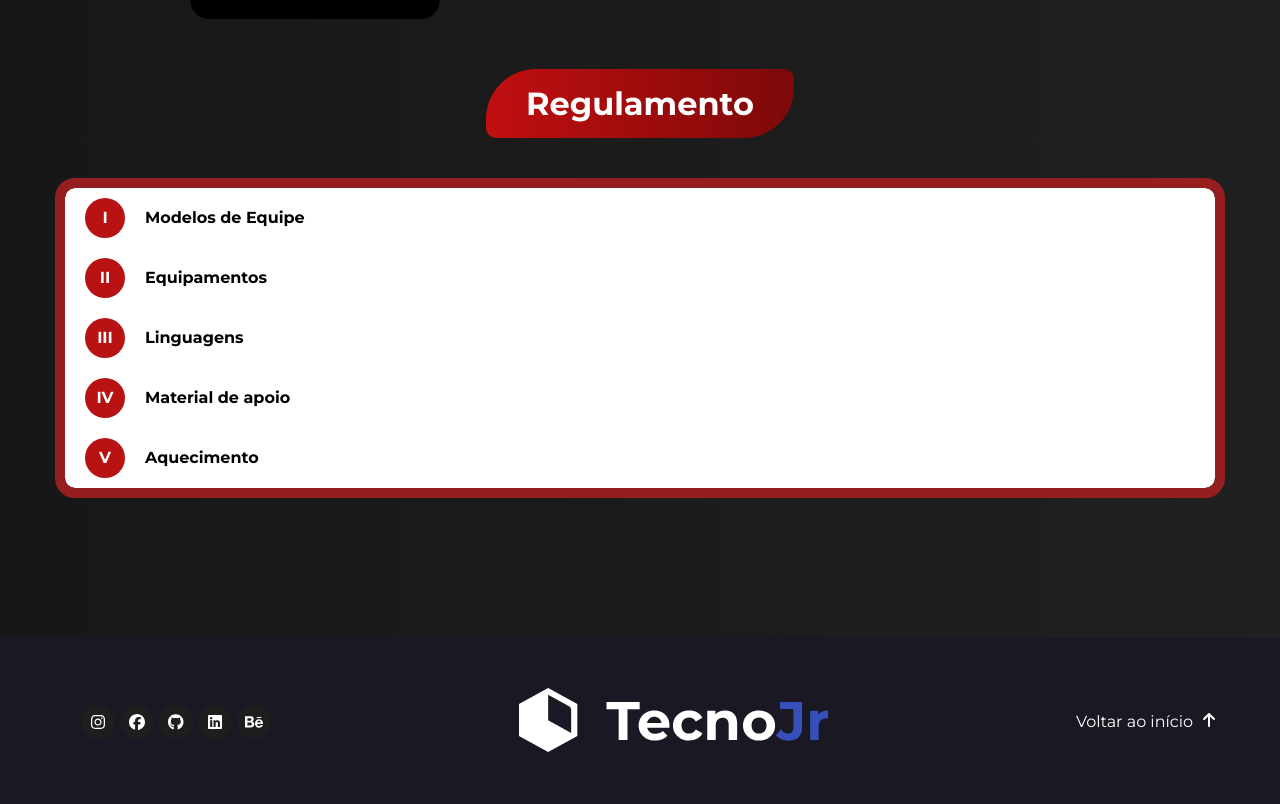
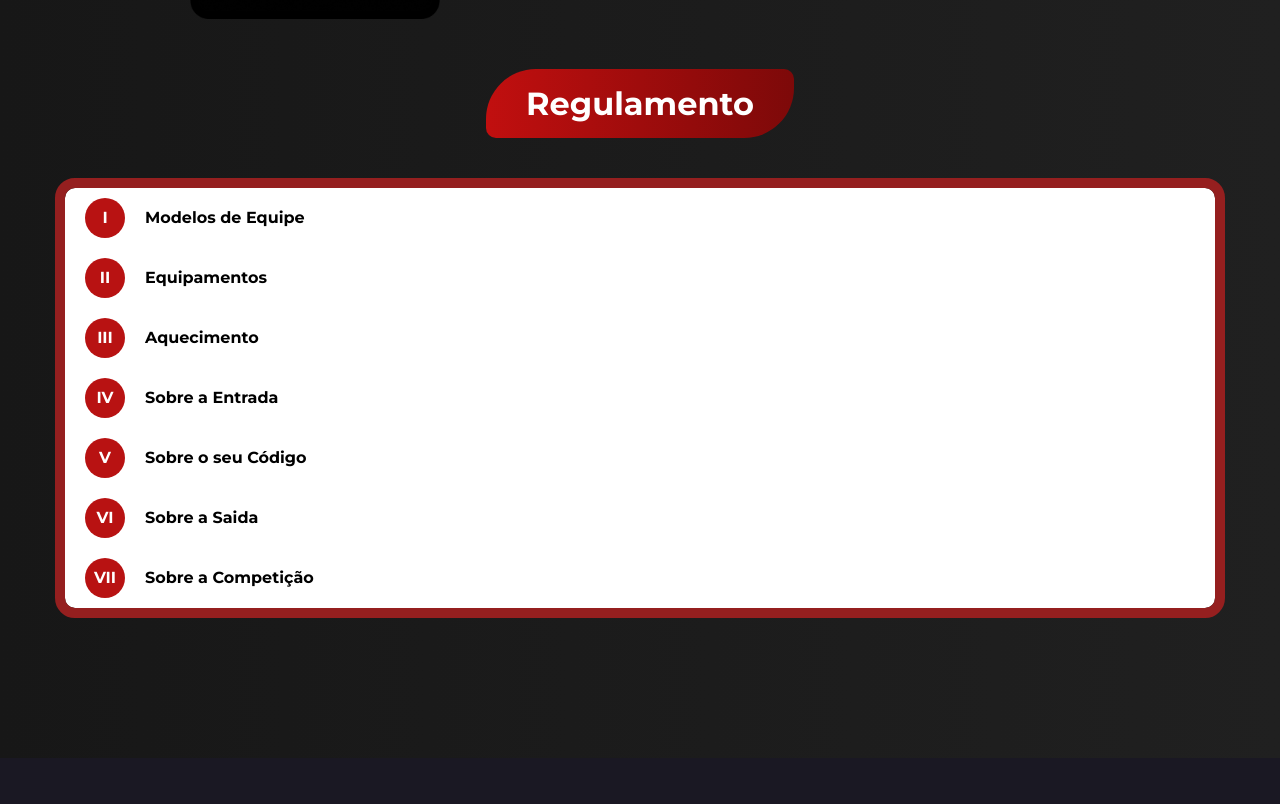
Before and after one commit to igorroc/cpu, a React (Vite) app: page / in a window 1280 px wide. Shown: the part 370-1174 px from the top of the page. Built offline with nearby package versions, Linux system fonts and the light colour scheme.

Commit message:
[add]: Regulamento

```diff
--- a/src/pages/Home.tsx
+++ b/src/pages/Home.tsx
@@ -79,6 +79,14 @@ const Section = styled("div", {
 					overflow: "hidden",
 					transition: "all 300ms ease",
 					background: "#f7f7f7",
+
+					"& ol": {
+						paddingLeft: "1em",
+					},
+
+					"& > ol > li > ol > li": {
+						listStyleType: "lower-alpha",
+					},
 				},
 
 				"&:hover .rowContent": {
@@ -133,10 +141,19 @@ function Home() {
 								<h4>Modelos de Equipe</h4>
 							</div>
 							<div className="rowContent">
-								As equipes deverão estar cadastradas pelo Form,
-								sem a necessidade de pagamento para o CPU
-								COMPETITIVO Equipes participantes devem ser
-								constituídas obrigatoriamente por 4 integrantes
+								<p>
+									As equipes deverão estar cadastradas pelo
+									Form, sem a necessidade de pagamento para o
+									CPU
+								</p>
+								<p>
+									Equipes competitivas devem ser constituídas
+									obrigatoriamente por 4 integrantes
+								</p>
+								<p>
+									Equipes café com leite devem ser
+									constituídas por até 3 integrantes
+								</p>
 							</div>
 						</div>
 						<div className="row">
@@ -145,46 +162,138 @@ function Home() {
 								<h4>Equipamentos</h4>
 							</div>
 							<div className="rowContent">
-								As equipes deverão estar cadastradas pelo Form,
-								sem a necessidade de pagamento para o CPU
-								COMPETITIVO Equipes participantes devem ser
-								constituídas obrigatoriamente por 4 integrantes
+								Vai ser disponibilizado uma máquina para cada
+								equipe
 							</div>
 						</div>
 						<div className="row">
 							<div className="title">
 								<span className="number">III</span>
-								<h4>Linguagens</h4>
+								<h4>Aquecimento</h4>
 							</div>
 							<div className="rowContent">
-								As equipes deverão estar cadastradas pelo Form,
-								sem a necessidade de pagamento para o CPU
-								COMPETITIVO Equipes participantes devem ser
-								constituídas obrigatoriamente por 4 integrantes
+								Acontecerá das 12:00 às 14:00
 							</div>
 						</div>
 						<div className="row">
 							<div className="title">
 								<span className="number">IV</span>
-								<h4>Material de apoio</h4>
+								<h4>Sobre a Entrada</h4>
 							</div>
 							<div className="rowContent">
-								As equipes deverão estar cadastradas pelo Form,
-								sem a necessidade de pagamento para o CPU
-								COMPETITIVO Equipes participantes devem ser
-								constituídas obrigatoriamente por 4 integrantes
+								<ol>
+									<li>
+										A entrada de seu programa deve ser lida
+										da entrada padrão.
+									</li>
+									<li>
+										A entrada é composta por vários casos de
+										teste, cada um descrito em um número de
+										linhas que depende do problema.
+									</li>
+									<li>
+										Quando uma linha da entrada contém
+										vários valores, estes são separados por
+										um único espaço em branco; a entrada não
+										contém nenhum outro espaço em branco.
+									</li>
+									<li>
+										Cada linha, incluindo a última, contém o
+										caractere final-de-linha.
+									</li>
+									<li>
+										O final da entrada coincide com o final
+										do arquivo.
+									</li>
+								</ol>
 							</div>
 						</div>
 						<div className="row">
 							<div className="title">
 								<span className="number">V</span>
-								<h4>Aquecimento</h4>
+								<h4>Sobre o seu Código</h4>
 							</div>
 							<div className="rowContent">
-								As equipes deverão estar cadastradas pelo Form,
-								sem a necessidade de pagamento para o CPU
-								COMPETITIVO Equipes participantes devem ser
-								constituídas obrigatoriamente por 4 integrantes
+								<ol>
+									<li>
+										O nome do arquivo de seu programa é o
+										nome do problema seguido da extensão da
+										linguagem escolhida.
+									</li>
+									<li>
+										O seu programa deve ser escrito em uma
+										das linguagens permitidas: Java, C, C++
+										ou Python 2 ou 3.
+									</li>
+									<li>
+										Um problema pode ser resolvido em uma
+										linguagem diferente de outro, se
+										desejar.
+									</li>
+									<li>
+										O seu programa deve ler a entrada do
+										console (entrada padrão).
+									</li>
+									<li>
+										O seu programa deve gerar a saı́da em
+										console (saı́da padrão).
+									</li>
+								</ol>
+							</div>
+						</div>
+						<div className="row">
+							<div className="title">
+								<span className="number">VI</span>
+								<h4>Sobre a Saida</h4>
+							</div>
+							<div className="rowContent">
+								<ol>
+									<li>
+										Quando uma linha da saı́da contém vários
+										valores, estes devem ser separados por
+										um único espaço em branco; a saı́da não
+										deve conter nenhum outro espaço em
+										branco.
+									</li>
+									<li>
+										Cada linha, incluindo a última, deve
+										conter o caractere final-de-linha.
+									</li>
+								</ol>
+							</div>
+						</div>
+						<div className="row">
+							<div className="title">
+								<span className="number">VII</span>
+								<h4>Sobre a Competição</h4>
+							</div>
+							<div className="rowContent">
+								<ol>
+									<li>
+										Linguagens aceitas:
+										<ol>
+											<li>
+												C, extensão “.c” → gcc -O2 -lm
+											</li>
+											<li>
+												C++, extensão “.cpp” → g++
+												-std=c++11 -O2 -lm
+											</li>
+											<li>
+												Java, extensão “.java” → (LC
+												ALL=en US.UTF-8 java ..)
+											</li>
+											<li>Python 2, extensão “.py2”</li>
+											<li>Python 3, extensão “.py3”</li>
+										</ol>
+									</li>
+									<li>
+										As questões, embora escritas de forma
+										original pela equipe organizadora, podem
+										ser baseadas em problemas de mesma
+										categoria já existentes.{" "}
+									</li>
+								</ol>
 							</div>
 						</div>
 					</div>
```
